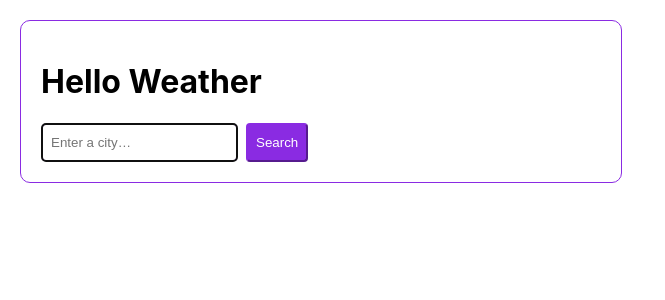
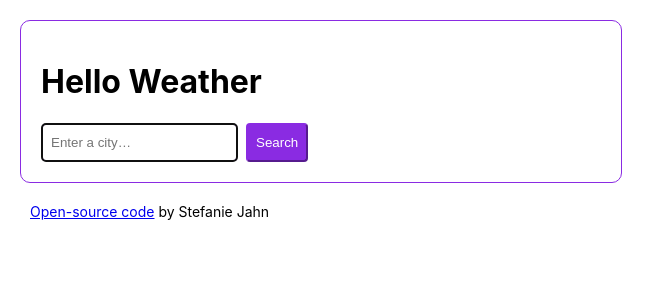
Before and after one commit to kreativcare/weather-react, a React (Create React App) app: page / in a window 1280 px wide. Shown: the top 300 px of the page, without its empty margins (0-665 px from the left). Built offline with nearby package versions, Linux system fonts and the light colour scheme.

Commit message:
added footer

```diff
--- a/src/index.css
+++ b/src/index.css
@@ -1,13 +1,18 @@
 body {
   margin: 0;
-  font-family: -apple-system, BlinkMacSystemFont, 'Segoe UI', 'Roboto', 'Oxygen',
-    'Ubuntu', 'Cantarell', 'Fira Sans', 'Droid Sans', 'Helvetica Neue',
+  font-family: -apple-system, BlinkMacSystemFont, "Segoe UI", "Roboto", "Oxygen",
+    "Ubuntu", "Cantarell", "Fira Sans", "Droid Sans", "Helvetica Neue",
     sans-serif;
   -webkit-font-smoothing: antialiased;
   -moz-osx-font-smoothing: grayscale;
 }
 
 code {
-  font-family: source-code-pro, Menlo, Monaco, Consolas, 'Courier New',
+  font-family: source-code-pro, Menlo, Monaco, Consolas, "Courier New",
     monospace;
 }
+
+.footer {
+  margin-left: 30px;
+  font-size: 14px;
+}
--- a/src/index.js
+++ b/src/index.js
@@ -8,6 +8,12 @@ const root = ReactDOM.createRoot(document.getElementById("root"));
 root.render(
   <React.StrictMode>
     <App />
+    <div className="footer">
+      <a href="https://github.com/kreativcare/weather-react">
+        Open-source code
+      </a>{" "}
+      by Stefanie Jahn
+    </div>
   </React.StrictMode>
 );
 
```
